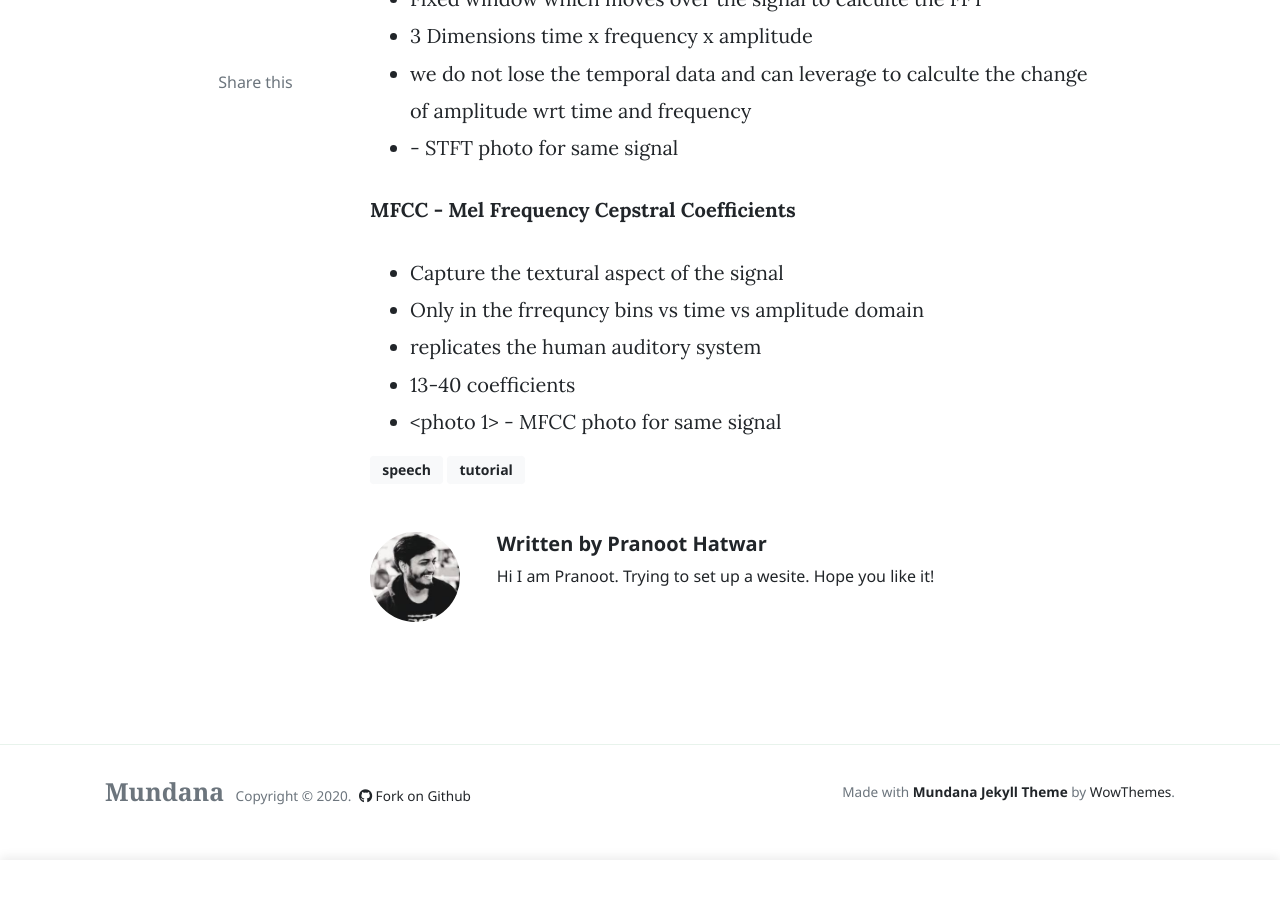
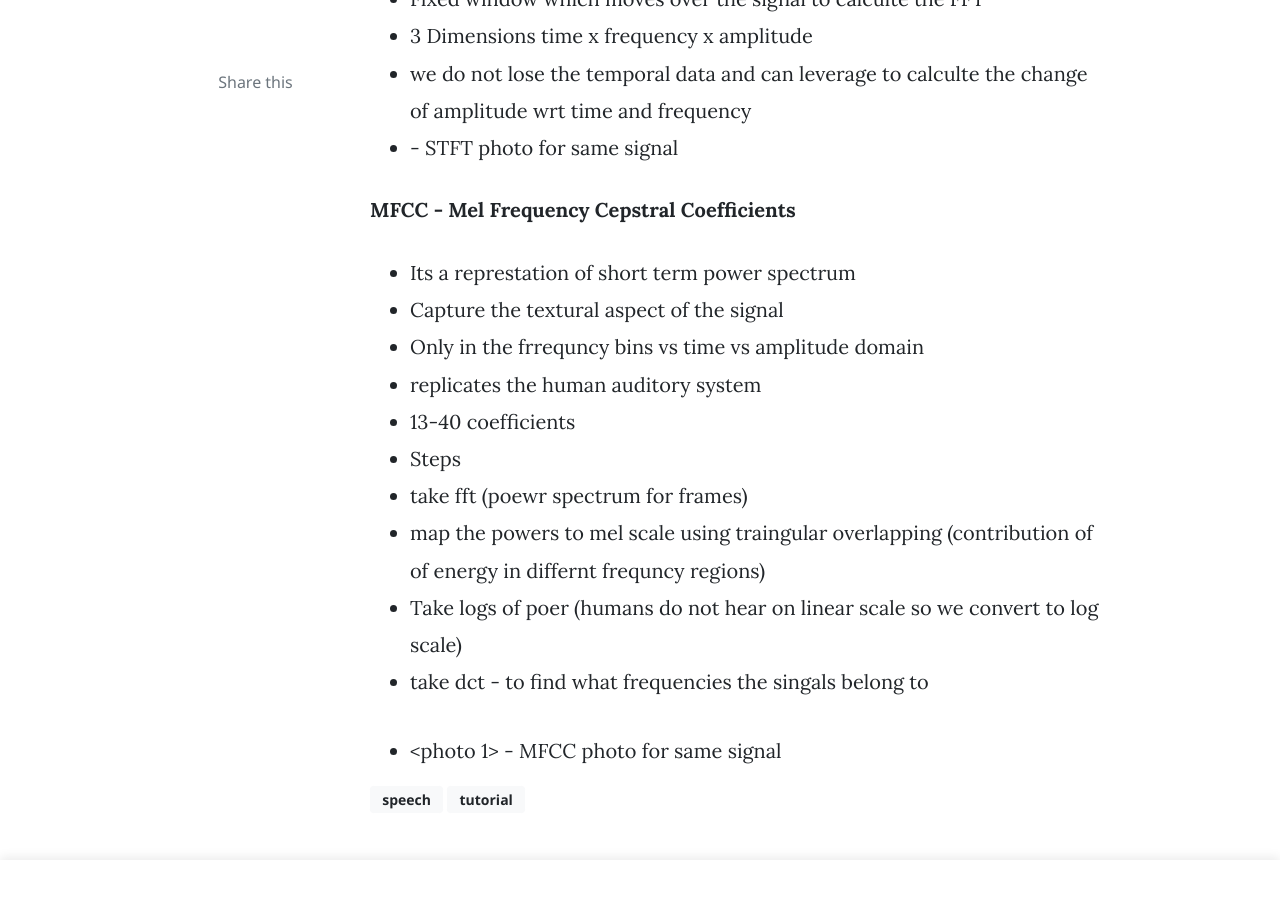
Before and after one commit to letusdigdeeper/letusdigdeeper.github.io, a Jekyll site: the page built from _posts/2020-08-14-speech-representation.md, in a window 1280 px wide and 900 px high, scrolled down 1810 px. Built offline with Jekyll 4.4.1, drawn with Linux system fonts in a browser that asks for light colours; nearby versions of some CDN libraries; comment, search, counter and statistics services are not loaded; before the commit the page ends 2648 px from its top, so only the background shows below that.

Commit message:
add images

```diff
--- a/_config.yml
+++ b/_config.yml
@@ -22,7 +22,7 @@ authors:
     pranoot:
       name:           Pranoot Hatwar
       site:           https://pranoothatwar.wordpress.com
-      avatar:         /assets/images/pranoot.png
+      avatar:         /assets/images/pranoot.jpeg
       bio:            "Hi I am Pranoot. Trying to set up a wesite. Hope you like it!"
       email:          pranoot.iitkgp@gmail.com
       # twitter:        https://twitter.com/wowthemesnet
@@ -30,9 +30,9 @@ authors:
     abhinav:
       name:           Abhinav Agarwalla
       site:           https://www.wowthemes.net
-      avatar:         /assets/images/avatar1.jpg
+      avatar:         /assets/images/abhinav.jpg
       bio:            "Blogger, fashionista, love to explore new ideas and write on my morning coffee!"
-      email:          fakemail@gmail.com
+      email:          navabhi174@gmail.com
       # twitter:        https://twitter.com/wowthemesnet
 
 # Defaults
--- a/_posts/2020-08-14-speech-representation.md
+++ b/_posts/2020-08-14-speech-representation.md
@@ -46,8 +46,15 @@ we will discuss :
 
 
 ##### MFCC - Mel Frequency Cepstral Coefficients
+- Its a represtation of short term power spectrum
 - Capture the textural aspect of the signal
 - Only in the frrequncy bins vs time vs amplitude domain
 - replicates the human auditory system
 - 13-40 coefficients
+- Steps
+ * take fft (poewr spectrum for frames)
+ * map the powers to mel scale using traingular overlapping (contribution of of energy in differnt frequncy regions)
+ * Take logs of poer (humans do not hear on linear scale so we convert to log scale)
+ * take dct - to find what frequencies the singals belong to
+
 - <photo 1> - MFCC photo for same signal
```
Also changed, not shown: assets/images/abhinav.jpg (added), assets/images/pranoot.jpeg (added).
